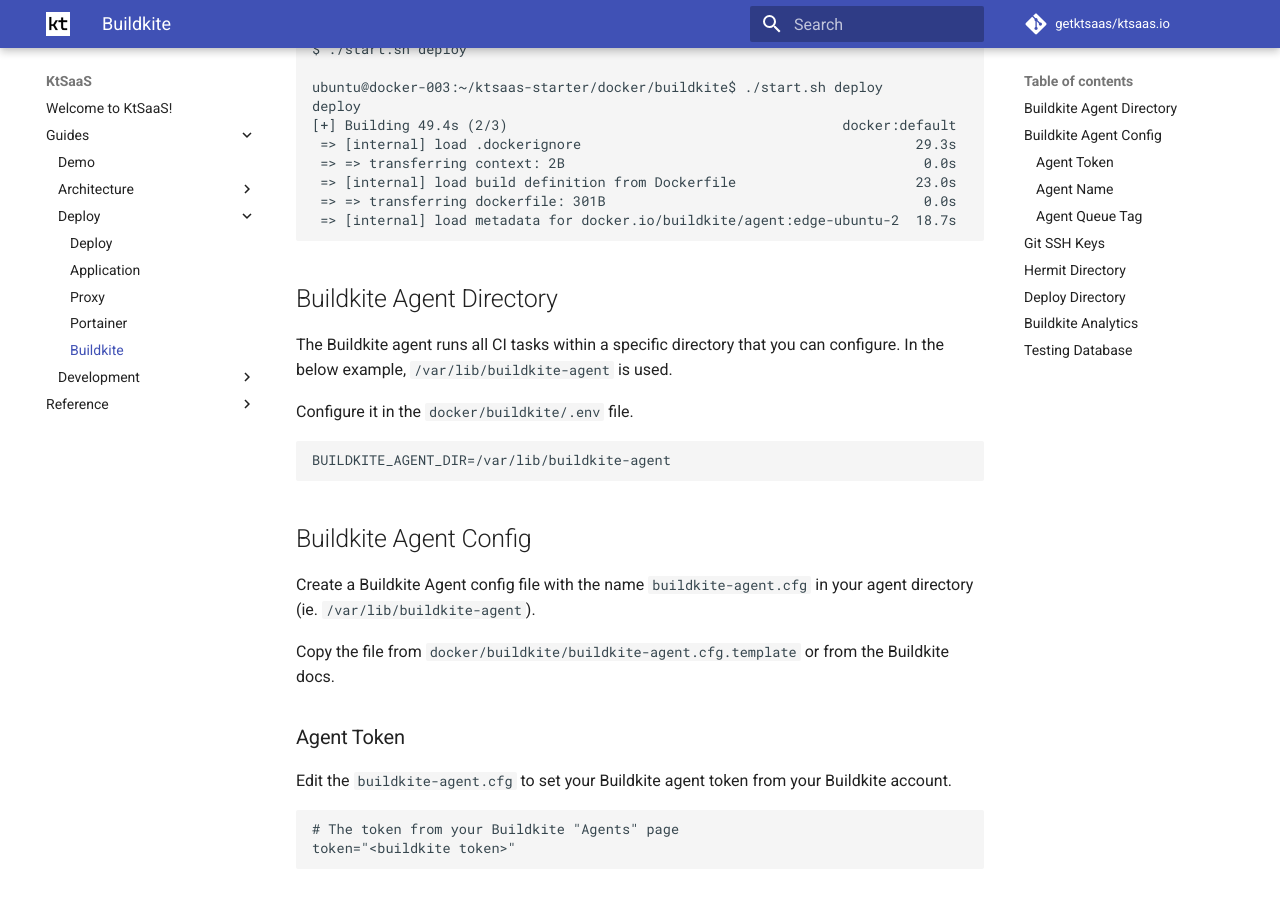
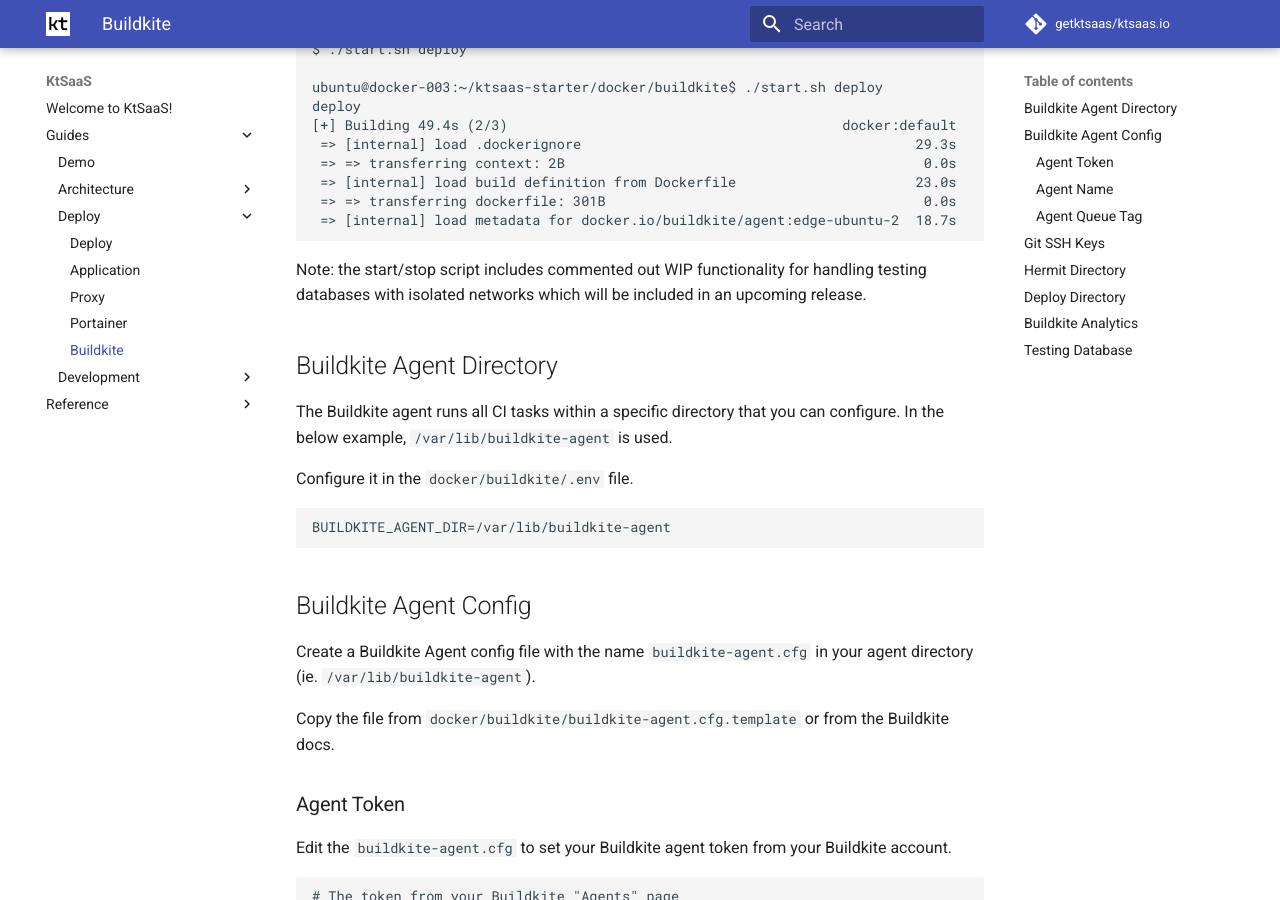
Before and after one commit to getktsaas/ktsaas.io, an MkDocs documentation site: the page built from docs/docs/guides/deploy/5-buildkite.md, in a window 1280 px wide and 900 px high, scrolled down 489 px. Built offline with MkDocs 1.6.1 and Material for MkDocs 9.7.7, drawn with Linux system fonts in a browser that asks for light colours; comment, search, counter and statistics services are not loaded.

Commit message:
Add buildkite docs

````diff
--- a/docs/docs/guides/deploy/5-buildkite.md
+++ b/docs/docs/guides/deploy/5-buildkite.md
@@ -21,6 +21,8 @@ deploy
  => => transferring dockerfile: 301B                                       0.0s
  => [internal] load metadata for docker.io/buildkite/agent:edge-ubuntu-2  18.7s
 ```
+
+Note: the start/stop script includes commented out WIP functionality for handling testing databases with isolated networks which will be included in an upcoming release.
 
 ## Buildkite Agent Directory
 
````
